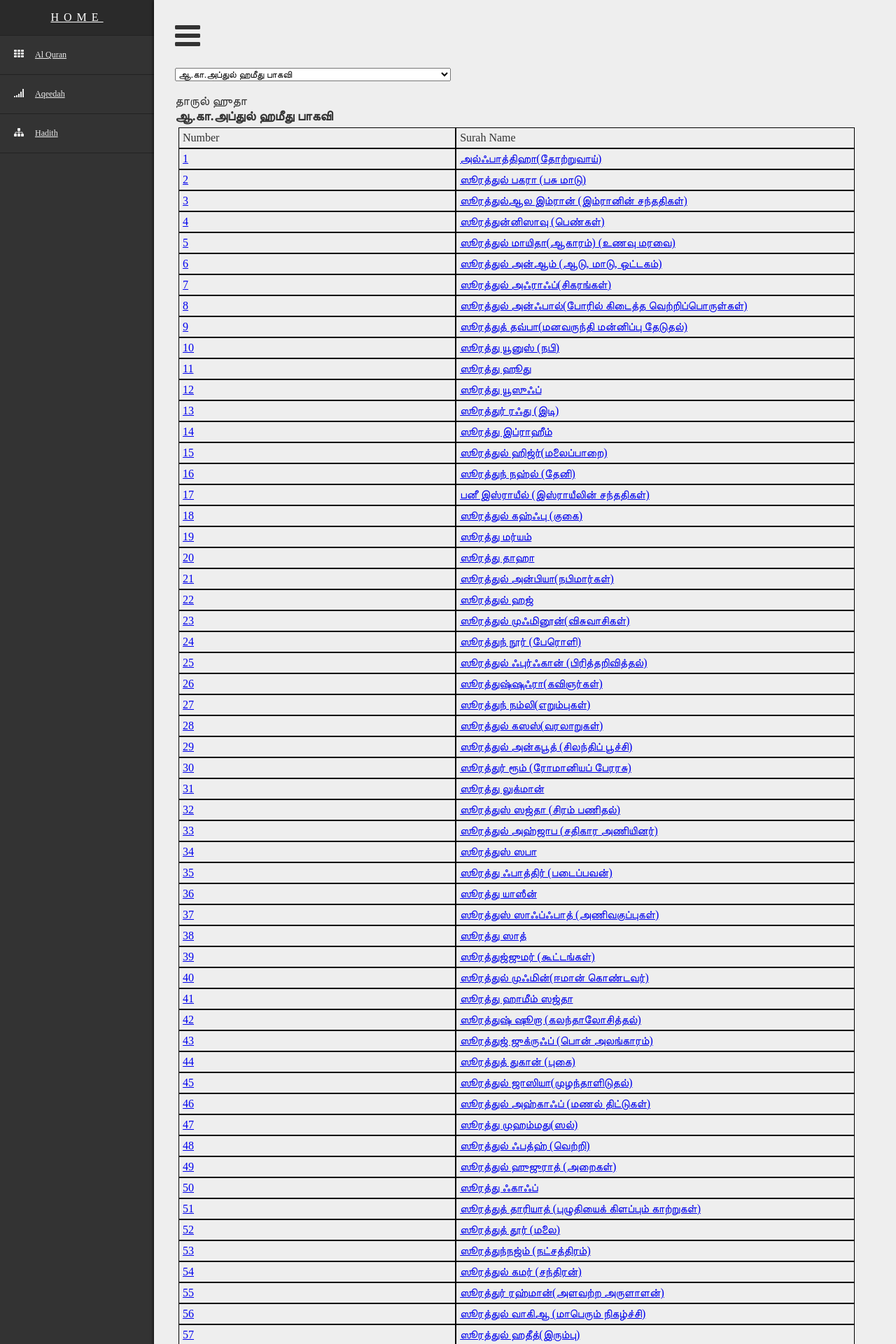
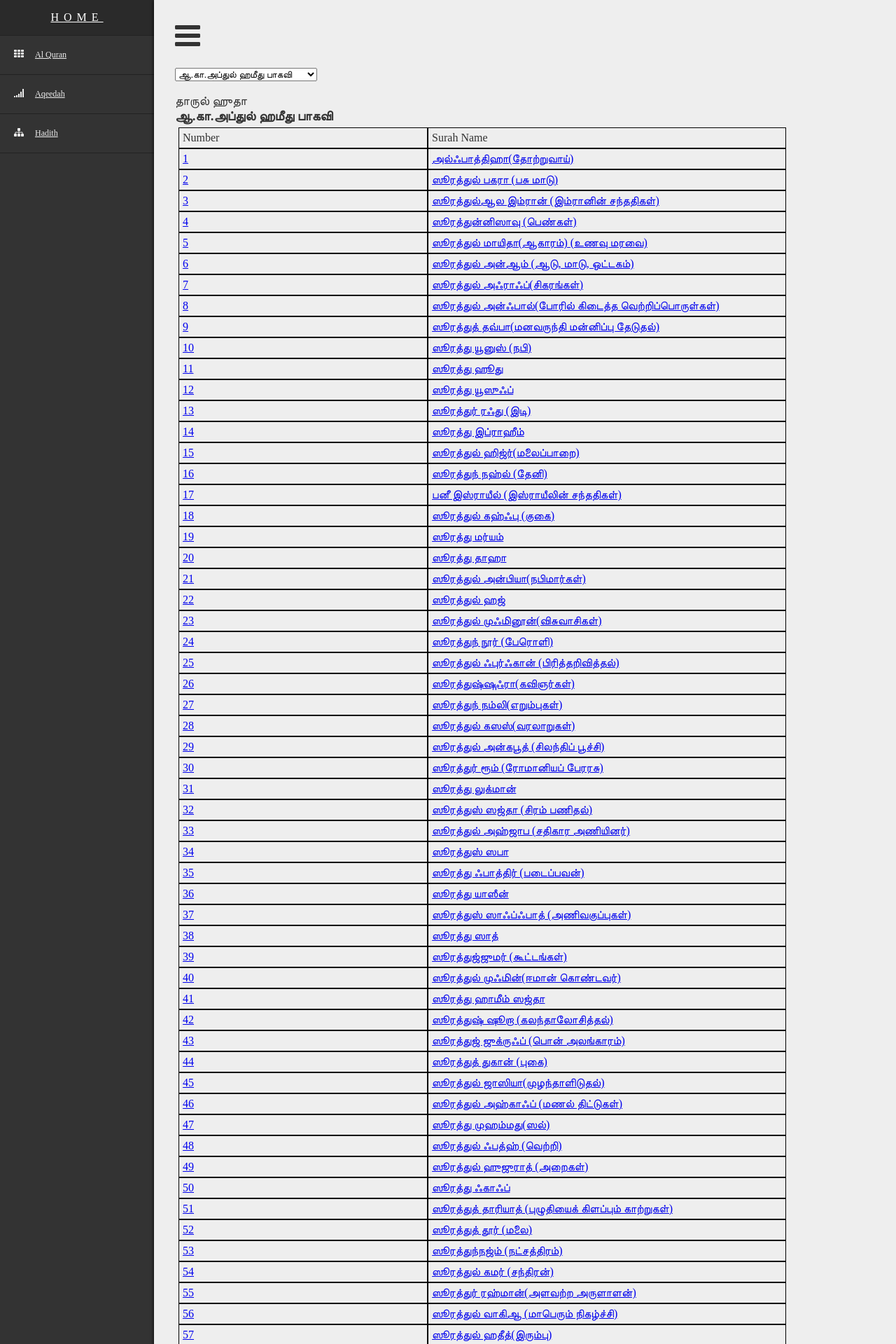
Before and after one commit to codeforweb/tamilislam, a Jekyll site: the page built from pages/alquran/index.html, in a window 1280 px wide. Shown: the top 1920 px of the page at 70% size. Built offline with Jekyll 4.4.1, drawn with Linux system fonts in a browser that asks for light colours.

Commit message:
width to 90%

```diff
--- a/css/layout.css
+++ b/css/layout.css
@@ -148,7 +148,7 @@ table th,td {border:solid 1px #fab;}
 	table td {border:solid 1px #fab; width:100px; word-wrap:break-word;}
 */
 }
-#container{width: 100%;}
+#container{width: 90%;}
 
 #tblcontainer {
     display: table;
--- a/pages/alquran/index.html
+++ b/pages/alquran/index.html
@@ -5,8 +5,8 @@ layout: default
 
 	<select id="langCode">
 		<option value="1">Arabic</option>
-		<option value="2">English-Transliteration</option>
-		<option value="3">Muhammad Taqi-ud-Din al-Hilali and Muhammad Muhsin Khan</option>
+		<!-- <option value="2">English-Transliteration</option> -->
+		<option value="3">Muhammad Muhsin Khan</option>
 		<option value="4">Saheeh International</option>
 		<option value="5">ஆ.கா.அப்துல் ஹமீது பாகவி</option>
 		<option value="6">டாக்டர். முஹம்மது ஜான்</option>
```
